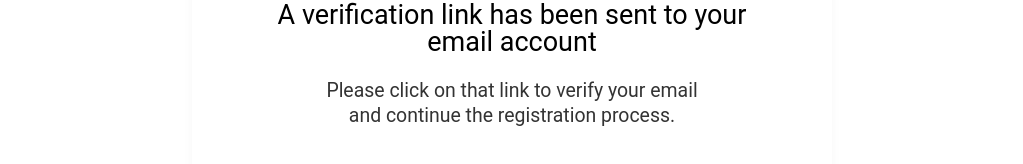
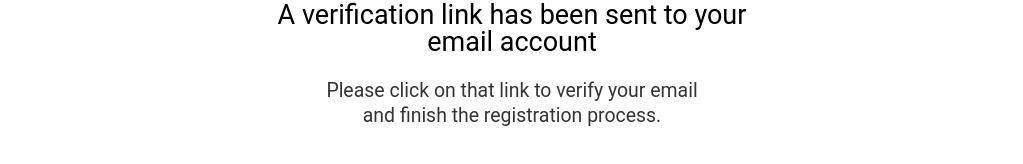
Before and after one commit to LABS-EU3/Student-Art-Collection-FRONTEND, a React (Create React App) app: page /confirmation in a window 1280 px wide. Shown: the part 398-562 px from the top of the page, without its empty margins (128-1151 px from the left). Built offline with nearby package versions, Linux system fonts and the light colour scheme; a web font is replaced by a local one.

Commit message:
Fix wording, temporarily remove shadow

```diff
--- a/src/Views/ConfirmationSent.js
+++ b/src/Views/ConfirmationSent.js
@@ -7,7 +7,7 @@ width: 50vw;
 height: 60vh;
 margin: 0 auto;
 margin-top: 8rem;
-box-shadow: 0px 10px 10px rgba(0, 0, 0, 0.04);
+// box-shadow: 0px 10px 10px rgba(0, 0, 0, 0.04);
 
     .img-cont {
         margin: 0 auto;
@@ -53,7 +53,7 @@ function ConfirmationSent() {
             </div>
             <div className="text-cont">
                 <h3>A verification link has been sent to your email account</h3>
-                <p>Please click on that link to verify your email and continue the registration process. </p>
+                <p>Please click on that link to verify your email and finish the registration process. </p>
             </div>
         </ConfirmationContainer>
     )
```
